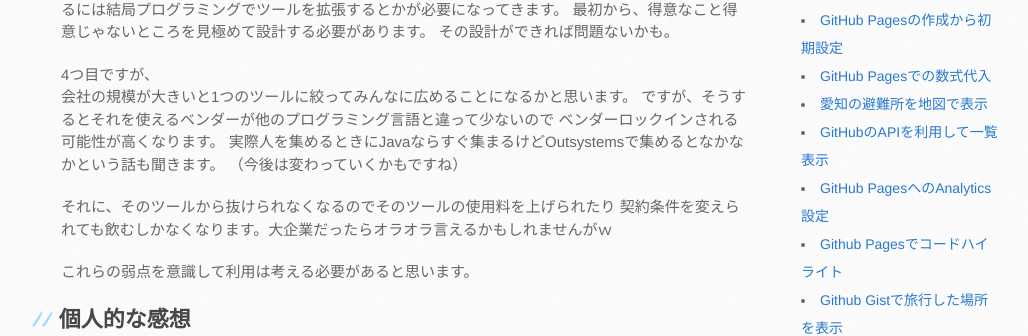
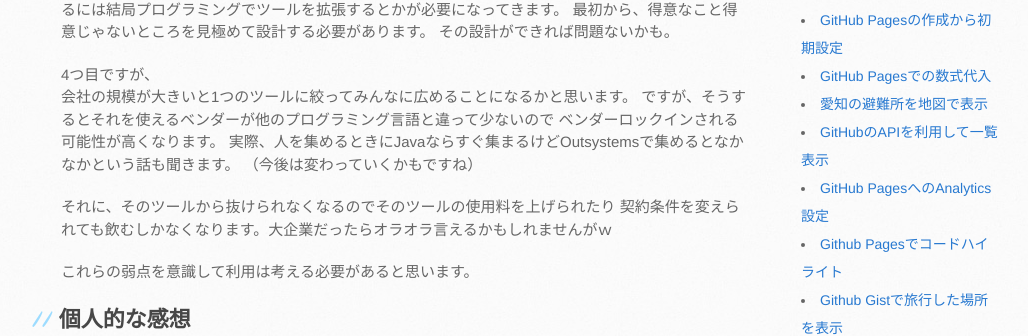
Before and after one commit to mtaketani113/mtaketani113.github.io, a Jekyll site: the page built from it/other/lowcoadFuture.md, in a window 1280 px wide and 900 px high, scrolled down 1854 px. Shown: the part 172-508 px from the top of the window, without its empty margins (109-1137 px from the left). Built offline with Jekyll 4.4.1, drawn with Linux system fonts in a browser that asks for light colours; comment, search, counter and statistics services are not loaded; the repository's description, which GitHub fills in, is left out.

Commit message:
句読点を追加

```diff
--- a/it/other/lowcoadFuture.md
+++ b/it/other/lowcoadFuture.md
@@ -96,7 +96,7 @@ OutsystemsでDBの利用者マスター画面を作成したことがありま
 会社の規模が大きいと1つのツールに絞ってみんなに広めることになるかと思います。
 ですが、そうするとそれを使えるベンダーが他のプログラミング言語と違って少ないので
 ベンダーロックインされる可能性が高くなります。
-実際人を集めるときにJavaならすぐ集まるけどOutsystemsで集めるとなかなかという話も聞きます。
+実際、人を集めるときにJavaならすぐ集まるけどOutsystemsで集めるとなかなかという話も聞きます。
 （今後は変わっていくかもですね）
 
 それに、そのツールから抜けられなくなるのでそのツールの使用料を上げられたり
```
